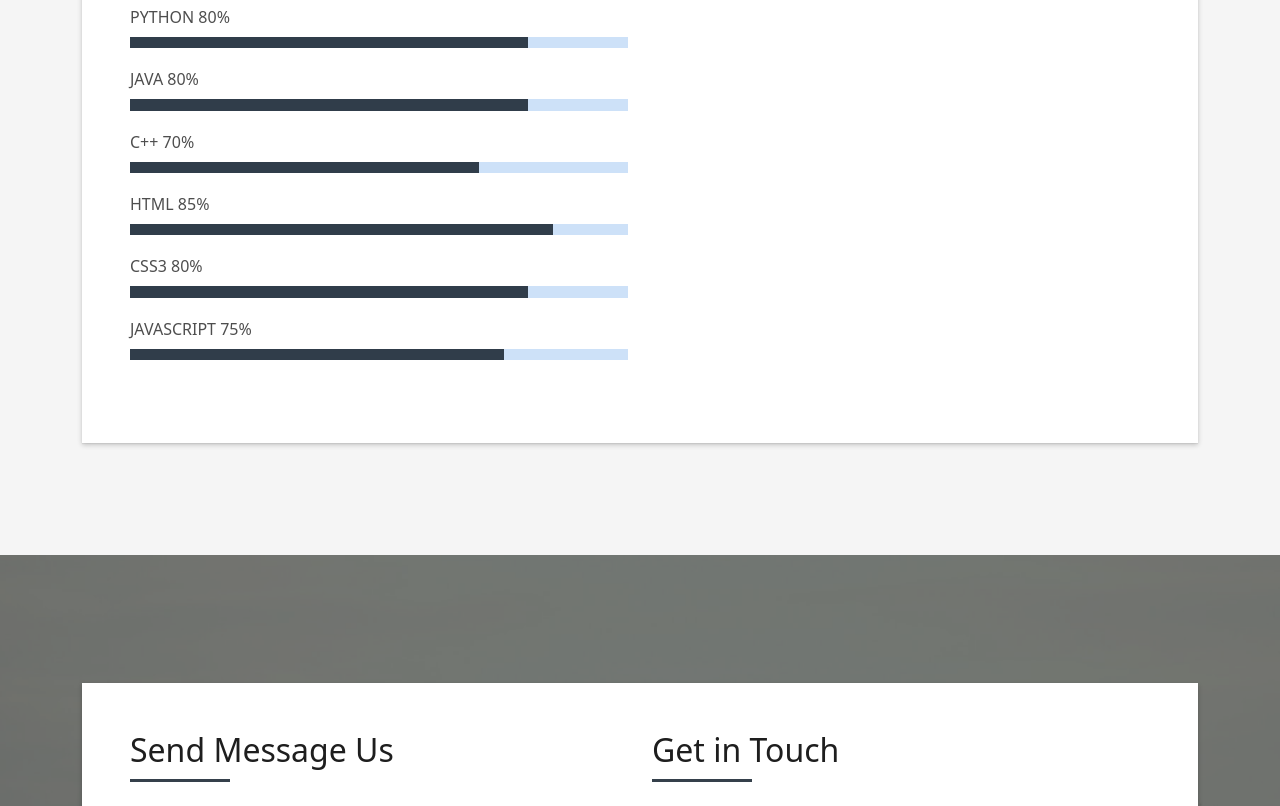
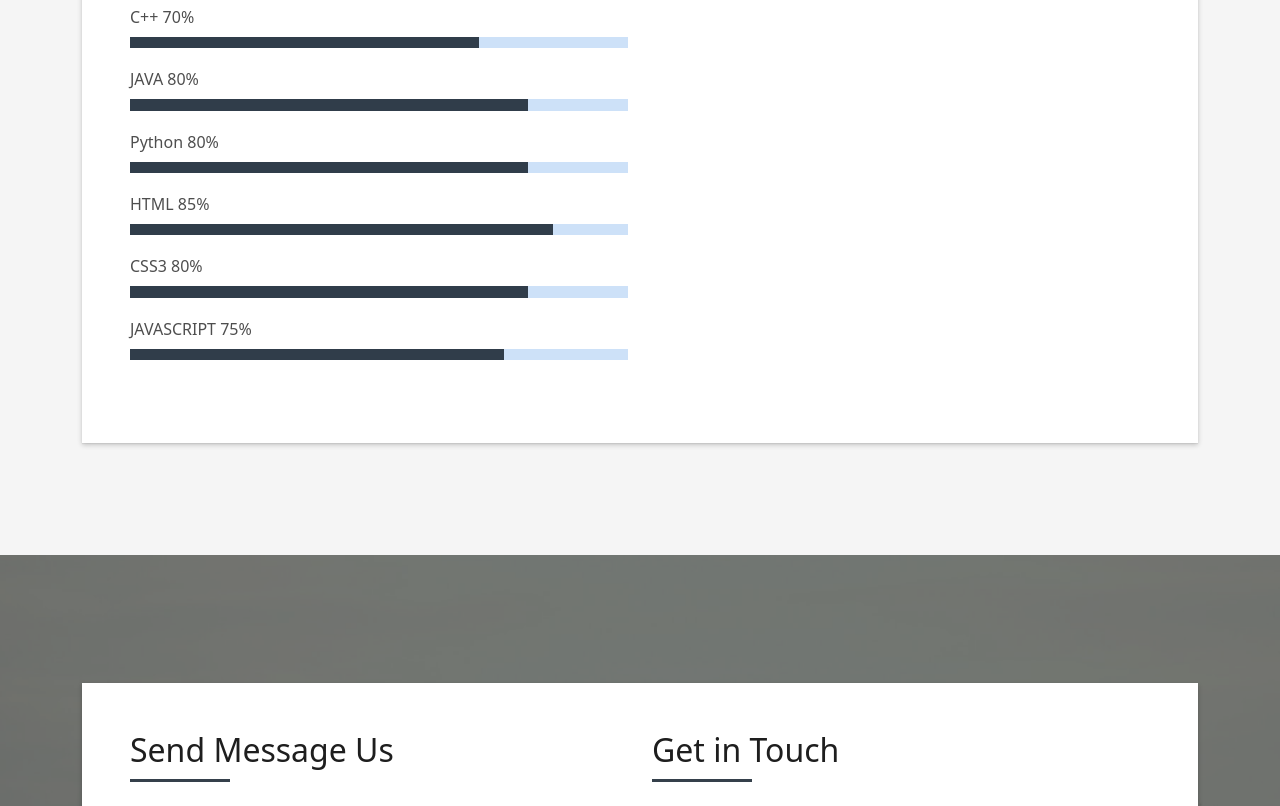
Before and after one commit to vinodkumar1914/portfolio, a plain HTML site: page index.html in a window 1280 px wide. Shown: the part 1183-1989 px from the top of the page. Drawn offline with Linux system fonts and the light colour scheme.

Commit message:
Update index.html

```diff
--- a/index.html
+++ b/index.html
@@ -83,17 +83,17 @@
                   </div>
                   <div class="skill-mf">
                     <p class="title-s">Skill</p>
-                    <span>PYTHON</span> <span class="pull-right">80%</span>
+                    <span>C++</span> <span class="pull-right">70%</span>
                     <div class="progress">
-                      <div class="progress-bar" role="progressbar" style="width: 80%" aria-valuenow="80" aria-valuemin="0" aria-valuemax="100"></div>
+                      <div class="progress-bar" role="progressbar" style="width: 70%" aria-valuenow="70" aria-valuemin="0" aria-valuemax="100"></div>
                     </div>
 		                <span>JAVA</span> <span class="pull-right">80%</span>
                     <div class="progress">
                       <div class="progress-bar" role="progressbar" style="width: 80%" aria-valuenow="80" aria-valuemin="0" aria-valuemax="100"></div>
                     </div>
-                    <span>C++</span> <span class="pull-right">70%</span>
+                    <span>Python</span> <span class="pull-right">80%</span>
                     <div class="progress">
-                      <div class="progress-bar" role="progressbar" style="width: 70%" aria-valuenow="70" aria-valuemin="0" aria-valuemax="100"></div>
+                      <div class="progress-bar" role="progressbar" style="width: 80%" aria-valuenow="80" aria-valuemin="0" aria-valuemax="100"></div>
                     </div>
                     <span>HTML</span> <span class="pull-right">85%</span>
                     <div class="progress">
```
